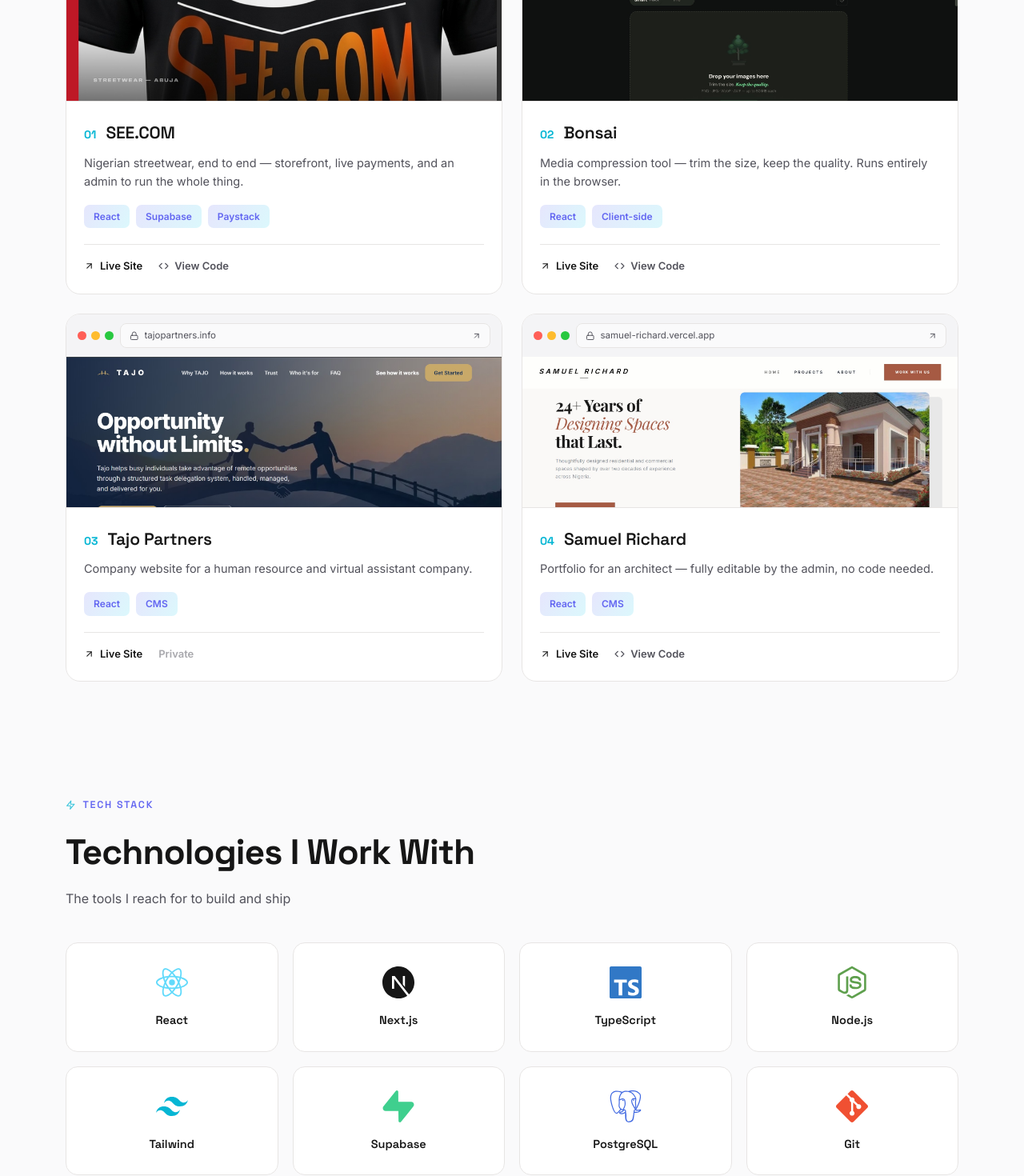
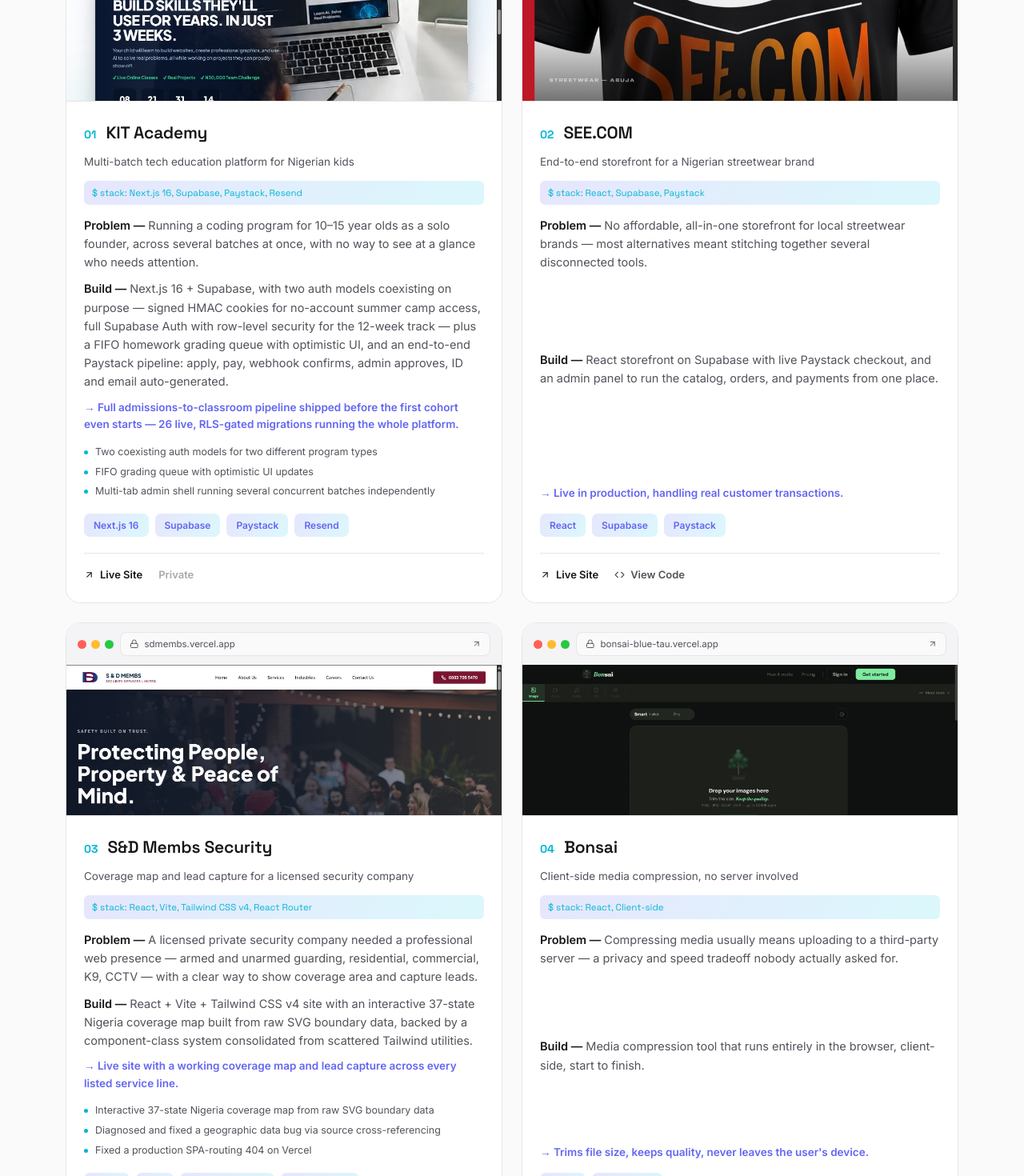
Before and after one commit to wh0isalfred/portfolio-website, a React (Vite) app: page / in a window 1280 px wide. Shown: the part 1040-2510 px from the top of the page at 80% size. Built offline with nearby package versions, Linux system fonts and the light colour scheme.

Commit message:
tried improving it fr

```diff
--- a/src/components/Hero.tsx
+++ b/src/components/Hero.tsx
@@ -17,7 +17,7 @@
           </p>
           <p className="bio">
             Based in Port Harcourt, Nigeria. Currently going deeper into cloud and
-            cybersecurity.s
+            cybersecurity.
           </p>
           <div className="hero-cta">
             {/* <a href="/resume.pdf" download className="btn btn-grad">
--- a/src/components/ProjectCard.tsx
+++ b/src/components/ProjectCard.tsx
@@ -46,7 +46,29 @@
           <span className="card-num">{project.num}</span>
           <h3 className="card-title">{project.title}</h3>
         </div>
-        <p className="card-desc">{project.description}</p>
+        <p className="card-tagline">{project.tagline}</p>
+
+        <p className="card-stat">
+          $ stack: {project.tech.join(", ")}
+        </p>
+
+        <p className="card-desc">
+          <span className="case-label">Problem —</span> {project.problem}
+        </p>
+        <p className="card-desc">
+          <span className="case-label">Build —</span> {project.build}
+        </p>
+
+        <p className="card-outcome">→ {project.outcome}</p>
+
+        {project.highlights && project.highlights.length > 0 && (
+          <ul className="card-highlights">
+            {project.highlights.slice(0, 3).map((h) => (
+              <li key={h}>{h}</li>
+            ))}
+          </ul>
+        )}
+
         <div className="tags">
           {project.tech.map((t) => (
             <span key={t} className="tag">
--- a/src/data/projects.ts
+++ b/src/data/projects.ts
@@ -2,8 +2,12 @@
   slug: string;
   num: string;
   title: string;
-  description: string;
+  tagline: string;
+  problem: string;
+  build: string;
+  outcome: string;
   tech: string[];
+  highlights?: string[];
   cover: string;
   url: string;
   live: string;
@@ -12,24 +16,77 @@
 
 export const projects: Project[] = [
   {
+    slug: "kit",
+    num: "01",
+    title: "KIT Academy",
+    tagline: "Multi-batch tech education platform for Nigerian kids",
+    problem:
+      "Running a coding program for 10–15 year olds as a solo founder, across several batches at once, with no way to see at a glance who needs attention.",
+    build:
+      "Next.js 16 + Supabase, with two auth models coexisting on purpose — signed HMAC cookies for no-account summer camp access, full Supabase Auth with row-level security for the 12-week track — plus a FIFO homework grading queue with optimistic UI, and an end-to-end Paystack pipeline: apply, pay, webhook confirms, admin approves, ID and email auto-generated.",
+    outcome:
+      "Full admissions-to-classroom pipeline shipped before the first cohort even starts — 26 live, RLS-gated migrations running the whole platform.",
+    tech: ["Next.js 16", "Supabase", "Paystack", "Resend"],
+    highlights: [
+      "Two coexisting auth models for two different program types",
+      "FIFO grading queue with optimistic UI updates",
+      "Multi-tab admin shell running several concurrent batches independently",
+    ],
+    cover: "/projects/kit/cover.jpg",
+    url: "kitacademy.net",
+    live: "https://kitacademy.net",
+    repo: "",
+  },
+  {
     slug: "seecom",
-    num: "01",
+    num: "02",
     title: "SEE.COM",
-    description:
-      "Nigerian streetwear, end to end — storefront, live payments, and an admin to run the whole thing.",
+    tagline: "End-to-end storefront for a Nigerian streetwear brand",
+    problem:
+      "No affordable, all-in-one storefront for local streetwear brands — most alternatives meant stitching together several disconnected tools.",
+    build:
+      "React storefront on Supabase with live Paystack checkout, and an admin panel to run the catalog, orders, and payments from one place.",
+    outcome: "Live in production, handling real customer transactions.",
     tech: ["React", "Supabase", "Paystack"],
+    highlights: [],
     cover: "/projects/seecom/cover.jpg",
     url: "seecom.vercel.app",
     live: "https://seecom.vercel.app",
     repo: "https://github.com/wh0isalfred/seecom",
   },
   {
+    slug: "sdmembs",
+    num: "03",
+    title: "S&D Membs Security",
+    tagline: "Coverage map and lead capture for a licensed security company",
+    problem:
+      "A licensed private security company needed a professional web presence — armed and unarmed guarding, residential, commercial, K9, CCTV — with a clear way to show coverage area and capture leads.",
+    build:
+      "React + Vite + Tailwind CSS v4 site with an interactive 37-state Nigeria coverage map built from raw SVG boundary data, backed by a component-class system consolidated from scattered Tailwind utilities.",
+    outcome:
+      "Live site with a working coverage map and lead capture across every listed service line.",
+    tech: ["React", "Vite", "Tailwind CSS v4", "React Router"],
+    highlights: [
+      "Interactive 37-state Nigeria coverage map from raw SVG boundary data",
+      "Diagnosed and fixed a geographic data bug via source cross-referencing",
+      "Fixed a production SPA-routing 404 on Vercel",
+    ],
+    cover: "/projects/sdmembs/cover.jpg",
+    url: "sdmembs.vercel.app",
+    live: "https://sdmembs.vercel.app",
+    repo: "https://github.com/wh0isalfred/sdmembs",
+  },
+  {
     slug: "bonsai",
-    num: "02",
+    num: "04",
     title: "Bonsai",
-    description:
-      "Media compression tool — trim the size, keep the quality. Runs entirely in the browser.",
+    tagline: "Client-side media compression, no server involved",
+    problem:
+      "Compressing media usually means uploading to a third-party server — a privacy and speed tradeoff nobody actually asked for.",
+    build: "Media compression tool that runs entirely in the browser, client-side, start to finish.",
+    outcome: "Trims file size, keeps quality, never leaves the user's device.",
     tech: ["React", "Client-side"],
+    highlights: [],
     cover: "/projects/bonsai/cover.jpg",
     url: "bonsai-blue-tau.vercel.app",
     live: "https://bonsai-blue-tau.vercel.app",
@@ -37,11 +94,14 @@
   },
   {
     slug: "tajo",
-    num: "03",
+    num: "05",
     title: "Tajo Partners",
-    description:
-      "Company website for a human resource and virtual assistant company.",
+    tagline: "CMS-editable site for an HR and virtual assistant company",
+    problem: "An HR and virtual assistant company needed a site their own team could update without touching code.",
+    build: "React front end wired to a CMS, so content changes are a form fill, not a deploy.",
+    outcome: "Company runs and updates the site independently, post-launch.",
     tech: ["React", "CMS"],
+    highlights: [],
     cover: "/projects/tajo/cover.jpg",
     url: "tajopartners.info",
     live: "https://tajopartners.info",
@@ -49,11 +109,14 @@
   },
   {
     slug: "samuel-richard",
-    num: "04",
+    num: "06",
     title: "Samuel Richard",
-    description:
-      "Portfolio for an architect — fully editable by the admin, no code needed.",
+    tagline: "Fully admin-editable portfolio for an architect",
+    problem: "An architect needed a portfolio he could fully edit himself after launch, with zero code required.",
+    build: "React portfolio backed by an admin panel covering every editable section of the site.",
+    outcome: "Client updates his own portfolio independently, no developer involvement needed.",
     tech: ["React", "CMS"],
+    highlights: [],
     cover: "/projects/samuel-richard/cover.jpg",
     url: "samuel-richard.vercel.app",
     live: "https://samuel-richard.vercel.app",
--- a/src/index.css
+++ b/src/index.css
@@ -145,11 +145,21 @@
 .card-top{display:flex;align-items:baseline;gap:12px;margin-bottom:9px}
 .card-num{font-family:var(--display);font-weight:700;font-size:14px;color:var(--cyan-deep)}
 .card-title{font-family:var(--display);font-weight:600;font-size:21px;letter-spacing:-.01em}
-.card-desc{color:var(--muted);font-size:14.5px;line-height:1.6;margin-bottom:18px;flex:1}
+.card-tagline{color:var(--muted);font-size:13.5px;margin-bottom:12px}
+.card-stat{font-family:'Space Mono','Space Grotesk',monospace;font-size:11.5px;color:var(--cyan-deep);
+  background:var(--grad-soft);border-radius:6px;padding:6px 10px;margin-bottom:14px;
+  white-space:nowrap;overflow:hidden;text-overflow:ellipsis}
+.case-label{color:var(--text);font-weight:600}
+.card-desc{color:var(--muted);font-size:14.5px;line-height:1.6;margin-bottom:10px;flex:1}
+.card-outcome{font-size:13.5px;font-weight:600;color:var(--indigo);margin-bottom:14px}
+.card-highlights{list-style:none;margin:0 0 18px;padding:0;display:flex;flex-direction:column;gap:6px}
+.card-highlights li{font-size:12.5px;color:var(--muted);padding-left:14px;position:relative;line-height:1.5}
+.card-highlights li::before{content:"";position:absolute;left:0;top:7px;width:5px;height:5px;
+  border-radius:50%;background:var(--cyan-deep)}
 .tags{display:flex;flex-wrap:wrap;gap:8px;margin-bottom:20px}
 .tag{font-size:12px;font-weight:600;color:var(--indigo);background:var(--grad-soft);
   padding:5px 12px;border-radius:7px}
-.card-links{display:flex;align-items:center;gap:20px;padding-top:16px;border-top:1px solid var(--border)}
+.card-links{display:flex;align-items:center;gap:20px;padding-top:16px;border-top:1px solid var(--border);margin-top:auto}
 .clink{display:inline-flex;align-items:center;gap:7px;font-size:13px;font-weight:600;color:var(--text);transition:color .2s}
 .clink:hover{color:var(--indigo)}
 .clink.muted{color:var(--muted)}
```
Also changed, not shown: public/projects/kit/cover.jpg (added), public/projects/sdmembs/cover.jpg (added).
